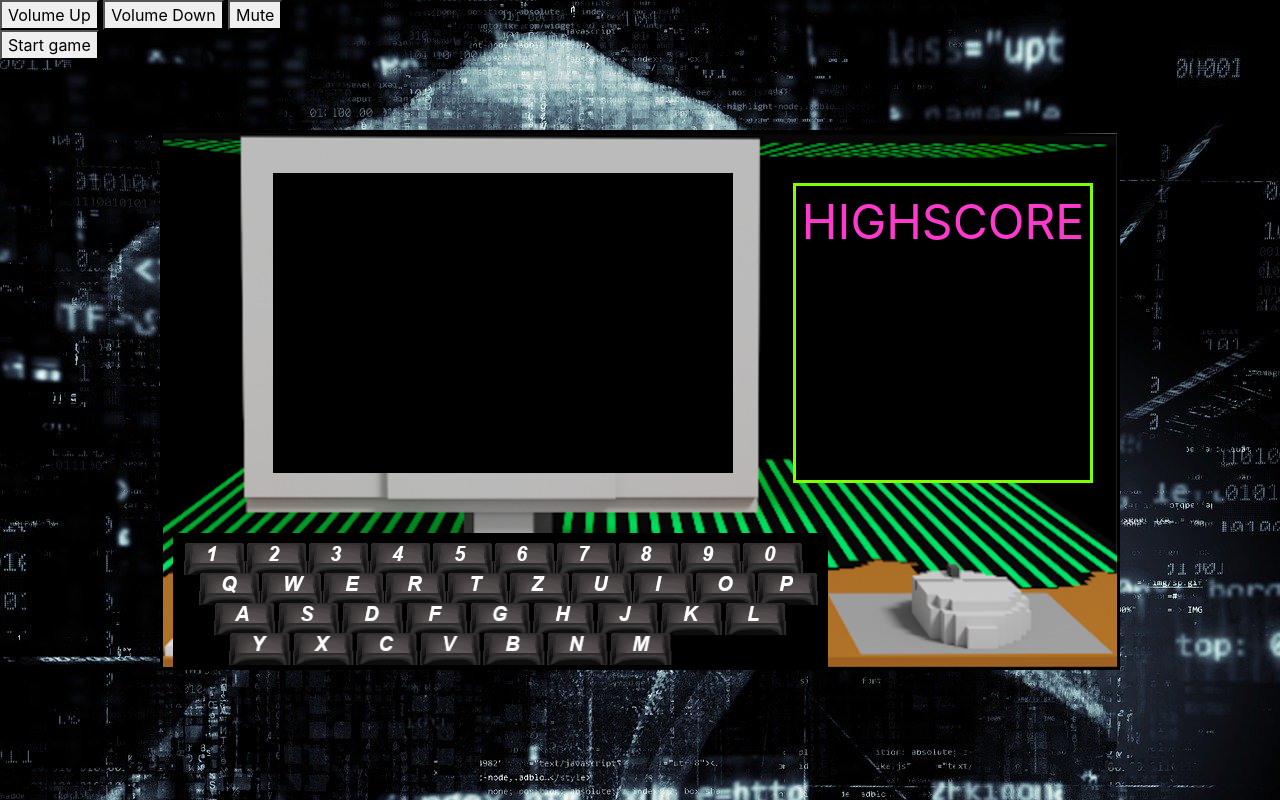
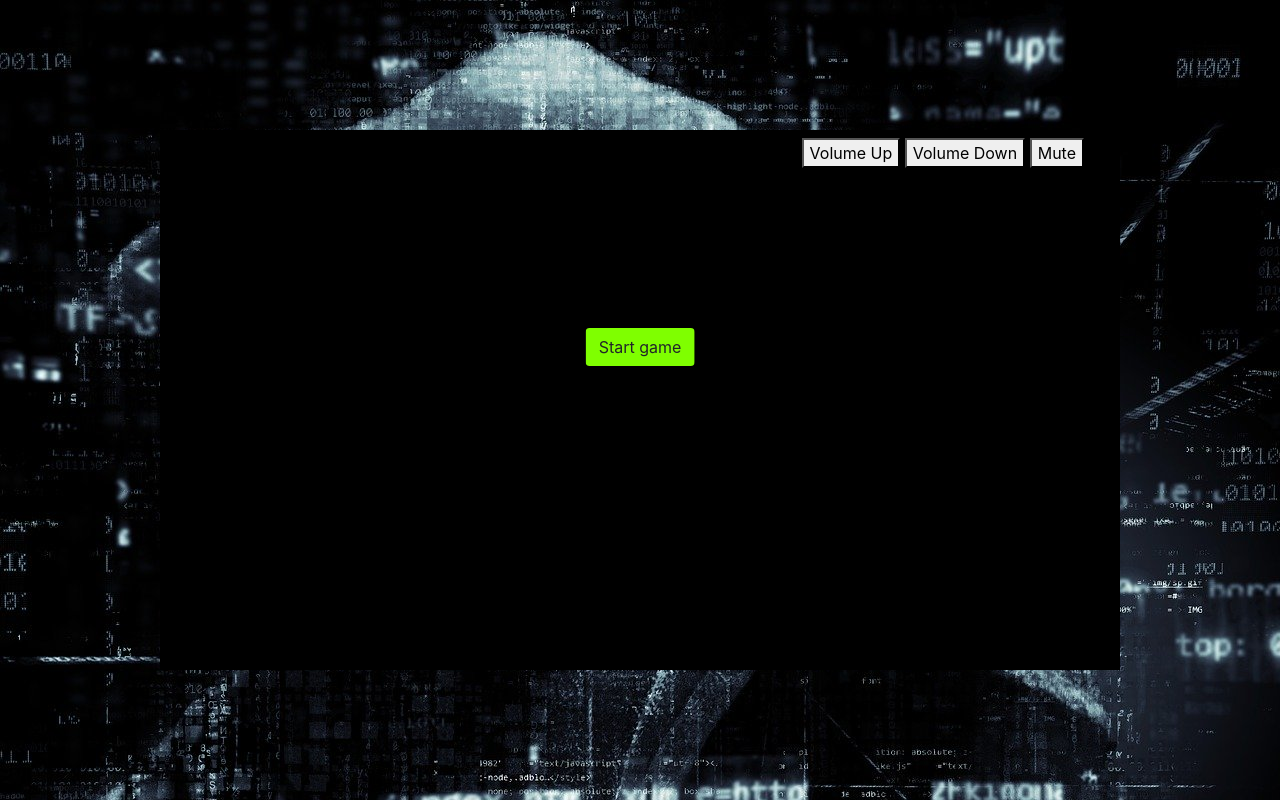
Before and after one commit to valplusplusle/GMTK-hackzogtum, a website built with webpack: page index.html in a window 1280 px wide. Built offline with nearby package versions, Linux system fonts and the light colour scheme.

Commit message:
add shoot sound, add splash screen

```diff
--- a/assets/style/style.css
+++ b/assets/style/style.css
@@ -12,6 +12,36 @@
     background-size: cover;
     border: solid;
     border-color: black;
+}
+
+.splash {
+    background-color: black;
+    width: 960px;
+    height: 540px;
+    position: fixed;
+    top: 50%;
+    left: 50%;
+    /* bring your own prefixes */
+    transform: translate(-50%, -50%);
+    overflow: hidden;
+    background-size: cover;
+    border: solid;
+    border-color: black;
+}
+
+.volumeControl {
+    float: right;
+    margin-top: 5px;
+    margin-right: 33px;
+}
+
+.startButton {
+    background-color: chartreuse !important;
+    position: fixed;
+    top: 40%;
+    left: 50%;
+    /* bring your own prefixes */
+    transform: translate(-50%, -50%);
 }
 
 .backgroundImage {
--- a/index.html
+++ b/index.html
@@ -7,6 +7,11 @@
     </head>
     <body class="backgroundImage">
         <div id="gameRegion" class="gameRegion">
+            <div class="volumeControl">
+                <button onclick="document.getElementById('bgaudio').volume+=0.1">Volume Up</button>
+                <button onclick="document.getElementById('bgaudio').volume-=0.1">Volume Down</button>
+                <button onclick="let e = document.getElementById('bgaudio'); e.muted = !e.muted">Mute</button>
+            </div>
             <div id="screen" class="screen">
                 <div id="virus0" class="virus virus0 hidden" ></div>
                 <div id="virus1" class="virus virus1 hidden" ></div>
@@ -70,19 +75,19 @@
 
         <div>
             <audio id="bgaudio" loop preload="auto">
-                <source src="assets/audio/music/Theme3.mp3" type="audio/mp3">
+                <source src="assets/audio/music/MainTheme.mp3" type="audio/mp3">
             </audio>
             <!-- TODO: style volume controls -->
-            <div>
+        </div>
+
+        <!-- TODO: make splash screen nice and overlay the game -->
+        <div id="splash" class="splash">
+            <div class="volumeControl">
                 <button onclick="document.getElementById('bgaudio').volume+=0.1">Volume Up</button>
                 <button onclick="document.getElementById('bgaudio').volume-=0.1">Volume Down</button>
                 <button onclick="let e = document.getElementById('bgaudio'); e.muted = !e.muted">Mute</button>
             </div>
-        </div>
-
-        <!-- TODO: make splash screen nice and overlay the game -->
-        <div id="splash">
-            <button id="startGameBtn" onclick="sound.playBackgroundMusic();">Start game</button>
+            <button id="startGameBtn" class="btn startButton" onclick="sound.playBackgroundMusic();">Start game</button>
         </div>
 
     </body>
--- a/src/virusSpawner.ts
+++ b/src/virusSpawner.ts
@@ -83,6 +83,7 @@ export class VirusController {
 
     public async clickedVirus(event:any) {
         this.addPoints();
+        this.playSoundEffect();
 
         let virusId = Number.parseInt(event.target.id.slice(-1));
         console.log("Clicked on virus " + virusId);
@@ -117,4 +118,18 @@ export class VirusController {
         }
     }
 
+    public playSoundEffect() {
+        var x = randomIntFromInterval(0,2);
+        if(x == 0) {
+            var audio = new Audio('../assets/audio/effects/Shoot1.mp3');
+            audio.play();
+        } else if(x == 1) {
+            var audio = new Audio('../assets/audio/effects/Shoot2.mp3');
+            audio.play();
+        } else if(x == 2) {
+            var audio = new Audio('../assets/audio/effects/Shoot3.mp3');
+            audio.play();
+        }
+    }
+
 }
```
Also changed, not shown: 2 other files.
